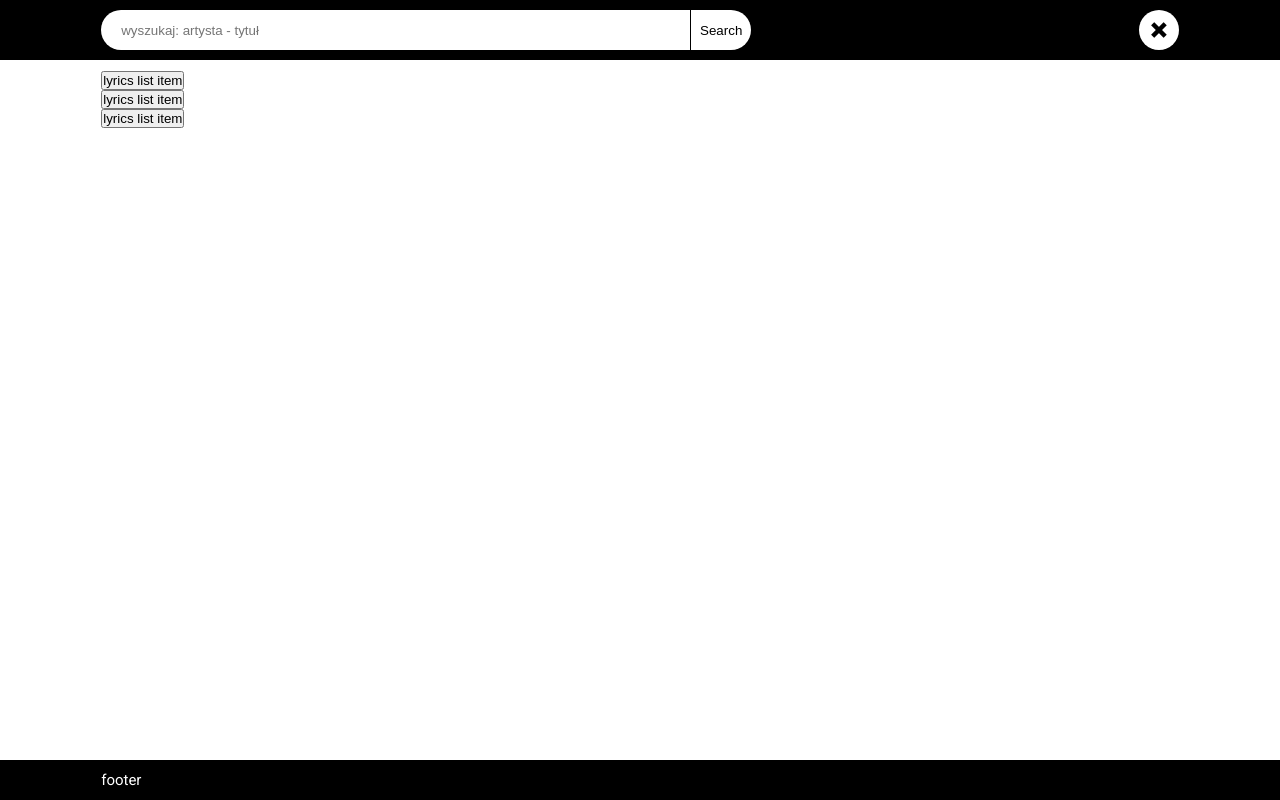
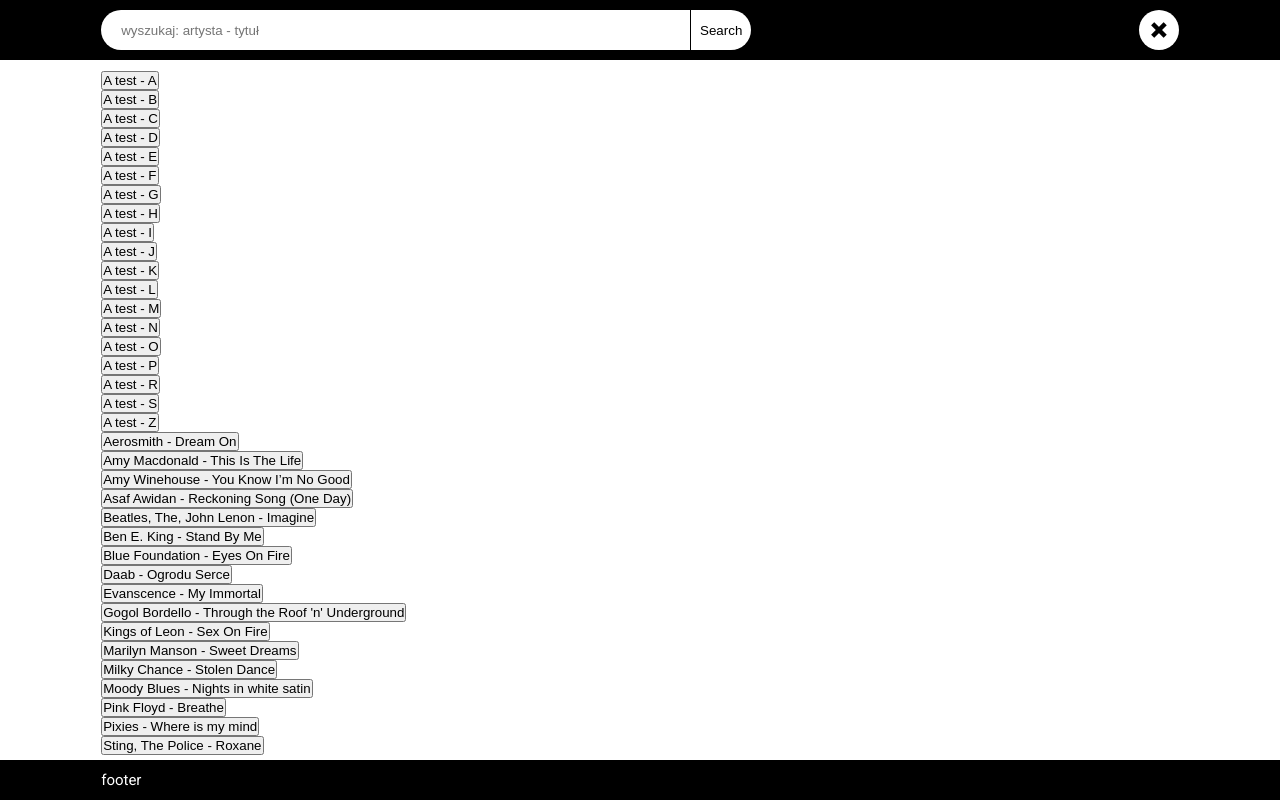
Before and after one commit to patrykkowalski0617/songbook, a React (Create React App) app: page / in a window 1280 px wide. Both pictures are taken after a click on the button 1158 px from the left and 30 px from the top of the page. Built offline with nearby package versions, Linux system fonts and the light colour scheme.

Commit message:
implement searching in LyricsList

```diff
--- a/src/App.js
+++ b/src/App.js
@@ -10,10 +10,12 @@ import lyrics_list from "./data/lyrics_list";
 import filterLyricsList from "./logic/filterLyricsList";
 import getLyricsItems from "./logic/getLyricsItems";
 
+const lyricsList = getLyricsItems(lyrics_list);
+
 class App extends Component {
   handleClick = this.handleClick.bind(this);
 
-  state = { displayLyricsList: false, searchResult: [] };
+  state = { displayLyricsList: false, searchResult: lyricsList };
 
   handleClick(callback) {
     console.log("test in App");
@@ -21,7 +23,6 @@ class App extends Component {
   }
 
   searchClick(value) {
-    const lyricsList = getLyricsItems(lyrics_list);
     const searchResult = filterLyricsList(value, lyricsList);
     this.setState({ searchResult: searchResult });
   }
--- a/src/components/main/lyrics-list/LyricsItem.js
+++ b/src/components/main/lyrics-list/LyricsItem.js
@@ -1,9 +1,9 @@
 import React from "react";
 
-function LyricsItem() {
+function LyricsItem(props) {
   return (
     <li>
-      <button>lyrics list item</button>
+      <button>{props.lyricsName}</button>
     </li>
   );
 }
--- a/src/components/main/lyrics-list/LyricsList.js
+++ b/src/components/main/lyrics-list/LyricsList.js
@@ -6,13 +6,11 @@ function LyricsList(props) {
     display: props.display
   };
 
-  console.log(props.searchResult);
-
   return (
     <ul style={style}>
-      <LyricsItem />
-      <LyricsItem />
-      <LyricsItem />
+      {props.searchResult.map(lyricsNames => (
+        <LyricsItem key={lyricsNames.id} lyricsName={lyricsNames.lyricsName} />
+      ))}
     </ul>
   );
 }
```
